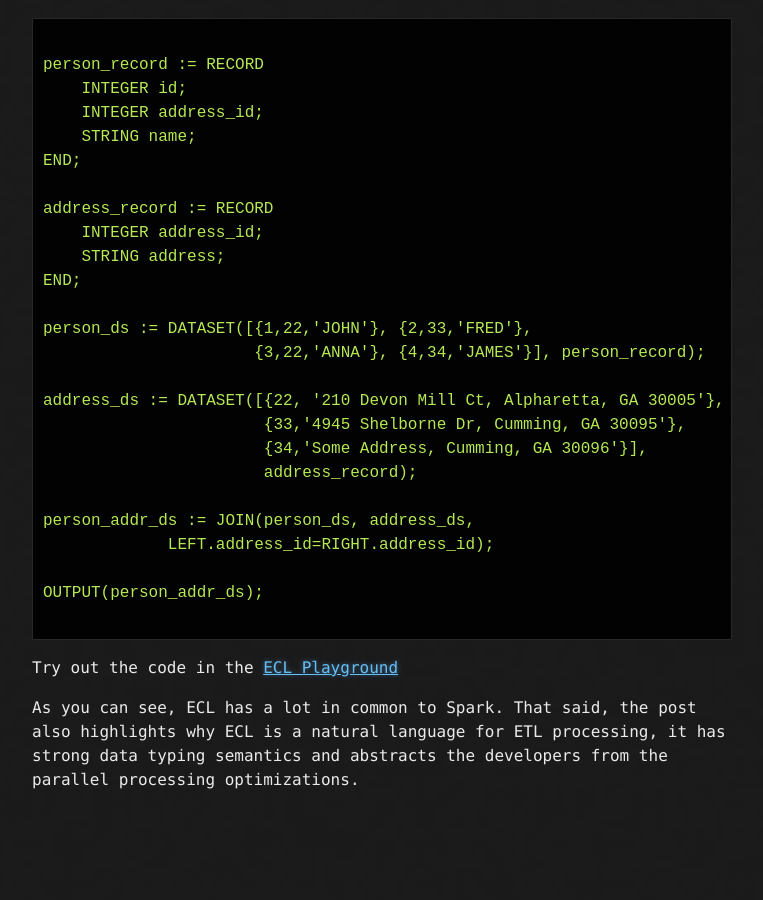
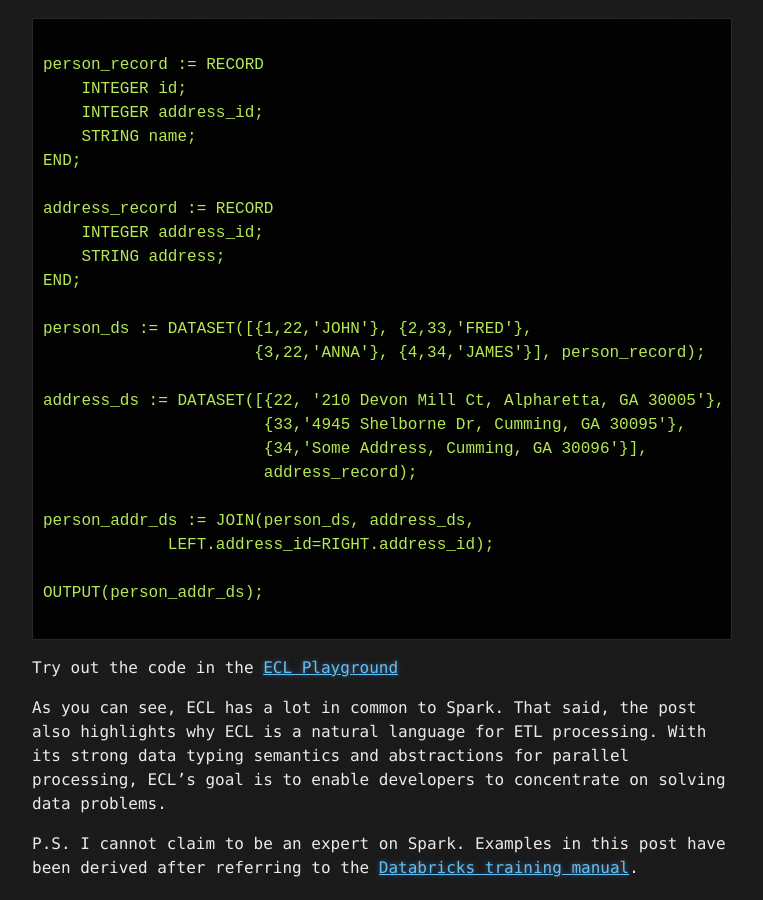
Before and after one commit to arjunachala/arjunachala.github.io, a Jekyll site: the page built from _posts/2017-10-20-ECL-For-Sparkers.md, in a window 1280 px wide and 900 px high, scrolled down 6670 px. Shown: the whole window, without its empty margins (258-1021 px from the left). Built offline with Jekyll 4.4.1, drawn with Linux system fonts in a browser that asks for light colours; before the commit the page ends 7482 px from its top, so only the background shows below that.

Commit message:
Added Databricks reference

```diff
--- a/_posts/2017-10-20-ECL-For-Sparkers.md
+++ b/_posts/2017-10-20-ECL-For-Sparkers.md
@@ -292,4 +292,6 @@ OUTPUT(person_addr_ds);
 
 Try out the code in the [ECL Playground](http://play.hpccsystems.com:8010/?Widget=ECLPlaygroundWidget)
 
-As you can see, ECL has a lot in common to Spark. That said, the post also highlights why ECL is a natural language for ETL processing, it has strong data typing semantics and abstracts the developers from the parallel processing optimizations.
+As you can see, ECL has a lot in common to Spark. That said, the post also highlights why ECL is a natural language for ETL processing. With its strong data typing semantics and abstractions for parallel processing, ECL's goal is to enable developers to concentrate on solving data problems.
+
+P.S. I cannot claim to be an expert on Spark. Examples in this post have been derived after referring to the [Databricks training manual](https://training.databricks.com/visualapi.pdf).
```
